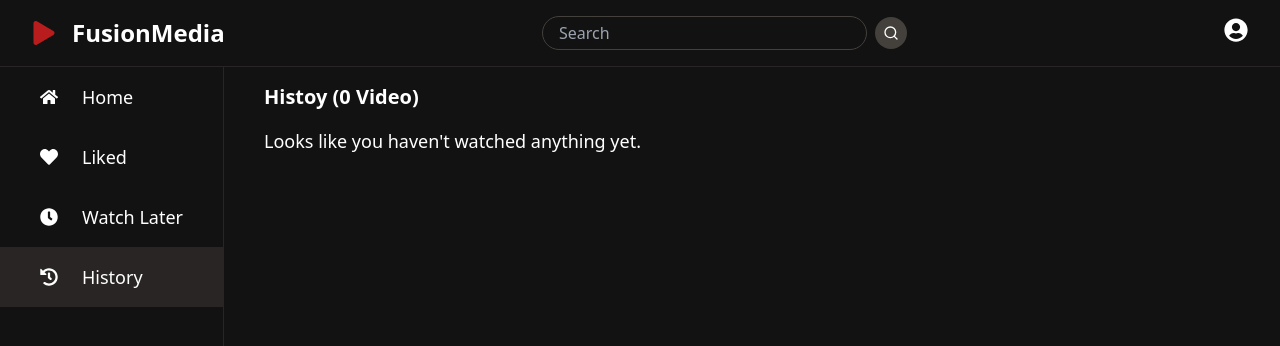
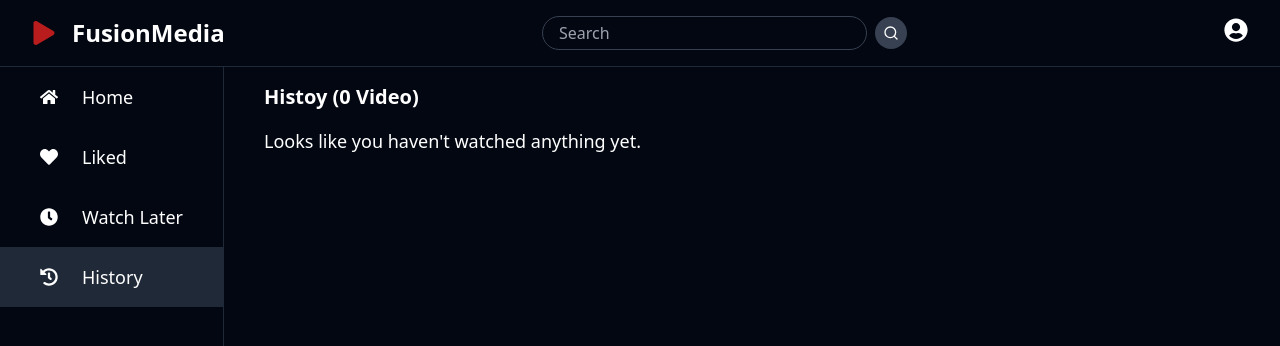
Before and after one commit to fazil490/video-library, a React (Vite) app: page /history in a window 1280 px wide. Shown: the top 346 px of the page. Built offline with nearby package versions, Linux system fonts and the light colour scheme.

Commit message:
updated theme

```diff
--- a/src/components/MobileNavbar.jsx
+++ b/src/components/MobileNavbar.jsx
@@ -20,10 +20,10 @@ const MobileNavbar = () => {
   return (
     <div className="sticky top-0">
       {searchOn ? (
-        <div className="bg-darkbg border-b border-b-stone-800 flex p-4 md:px-8 items-center justify-center gap-4">
+        <div className="bg-darkbg border-b border-b-gray-800 flex p-4 md:px-8 items-center justify-center gap-4">
           <button
             onClick={handleCloseSearch}
-            className="text-white p-2 rounded-full hover:bg-stone-700"
+            className="text-white p-2 rounded-full hover:bg-gray-700"
           >
             <IoChevronBack />
           </button>
@@ -31,14 +31,14 @@ const MobileNavbar = () => {
             onChange={() => {}}
             placeholder="Search"
             type="text"
-            className="text-stone-400 rounded-full bg-darkbg border border-stone-700 focus:outline-none focus:border-red-900 px-4"
+            className="text-gray-400 rounded-full bg-darkbg border border-gray-700 focus:outline-none focus:border-red-900 px-4"
           />
-          <button className="text-white p-2 rounded-full hover:bg-stone-700">
+          <button className="text-white p-2 rounded-full hover:bg-gray-700">
             <FiSearch />
           </button>
         </div>
       ) : (
-        <div className="bg-darkbg border-b border-b-stone-800 flex p-4 md:px-8 items-center justify-between">
+        <div className="bg-darkbg border-b border-b-gray-800 flex p-4 md:px-8 items-center justify-between">
           <div className="flex items-center justify-between">
             <button
               onClick={toggleSidebar}
@@ -56,7 +56,7 @@ const MobileNavbar = () => {
           <div className="flex items-center justify-between gap-4">
             <button
               onClick={handleSearchBar}
-              className="text-white p-2 ml-2 rounded-full hover:bg-stone-700"
+              className="text-white p-2 ml-2 rounded-full hover:bg-gray-700"
             >
               <FiSearch />
             </button>
--- a/src/components/Navbar.jsx
+++ b/src/components/Navbar.jsx
@@ -4,7 +4,7 @@ import { Link } from "react-router-dom";
 
 const Navbar = () => {
   return (
-    <nav className="bg-darkbg border-b border-b-stone-800 flex p-4 md:px-8 items-center justify-between">
+    <nav className="bg-darkbg border-b border-b-gray-800 flex p-4 md:px-8 items-center justify-between">
       <div className="flex items-center justify-between">
         <h1 className="text-white text-xl sm:text-2xl font-semibold">
           <Link to="/" className="text-red-700 flex items-center gap-4">
@@ -17,9 +17,9 @@ const Navbar = () => {
         <input
           placeholder="Search"
           type="text"
-          className="text-stone-400 rounded-full bg-darkbg border border-stone-700 focus:outline-none focus:border-red-900 px-4 py-1 w-[90%]"
+          className="text-gray-400 rounded-full bg-darkbg border border-gray-700 focus:outline-none focus:border-red-900 px-4 py-1 w-[90%]"
         />
-        <button className="text-white p-2 rounded-full bg-stone-700 hover:bg-stone-600">
+        <button className="text-white p-2 rounded-full bg-gray-700 hover:bg-gray-600">
           <FiSearch />
         </button>
       </div>
--- a/src/components/Sidebar.jsx
+++ b/src/components/Sidebar.jsx
@@ -13,30 +13,30 @@ const Sidebar = () => {
     <aside
       className={`${
         sidebar ? "left-0" : "-left-80"
-      } transition-all duration-500 ease-in-out z-10 lg:left-0 bg-darkbg h-[100vh] fixed  border-r border-r-stone-800`}
+      } transition-all duration-500 ease-in-out z-10 lg:left-0 bg-darkbg h-[100vh] fixed  border-r border-r-gray-800`}
     >
       <div className="text-white text-md md:text-lg">
         <NavLink
           to="/"
-          className={`${location.pathname === "/" && 'bg-stone-800'} flex items-center justify-start gap-4 md:gap-6 px-8 md:px-10 py-4`}
+          className={`${location.pathname === "/" && 'bg-gray-800'} flex items-center justify-start gap-4 md:gap-6 px-8 md:px-10 py-4`}
         >
           <FaHome /> Home
         </NavLink>
         <NavLink
           to="/liked"
-          className={`${location.pathname === "/liked" && 'bg-stone-800'} flex items-center justify-start gap-4 md:gap-6 px-8 md:px-10 py-4`}
+          className={`${location.pathname === "/liked" && 'bg-gray-800'} flex items-center justify-start gap-4 md:gap-6 px-8 md:px-10 py-4`}
         >
           <FaHeart /> Liked
         </NavLink>
         <NavLink
           to="/watchlater"
-          className={`${location.pathname === "/watchlater" && 'bg-stone-800'} flex items-center justify-start gap-4 md:gap-6 px-8 md:px-10 py-4`}
+          className={`${location.pathname === "/watchlater" && 'bg-gray-800'} flex items-center justify-start gap-4 md:gap-6 px-8 md:px-10 py-4`}
         >
           <FaClock /> Watch Later
         </NavLink>
         <NavLink
           to="/history"
-          className={`${location.pathname === "/history" && 'bg-stone-800'} flex items-center justify-start gap-4 md:gap-6 px-8 md:px-10 py-4`}
+          className={`${location.pathname === "/history" && 'bg-gray-800'} flex items-center justify-start gap-4 md:gap-6 px-8 md:px-10 py-4`}
         >
           <FaHistory /> History
         </NavLink>
--- a/src/components/SingleVideo.jsx
+++ b/src/components/SingleVideo.jsx
@@ -38,7 +38,7 @@ const SingleVideo = ({ id }) => {
             className={`${
               like.find((item) => item._id === video._id) &&
               "bg-white text-black hover:bg-white"
-            } flex items-center gap-2 px-4 py-2 rounded-lg bg-stone-800 hover:bg-stone-700 cursor-pointer`}
+            } flex items-center gap-2 px-4 py-2 rounded-lg bg-gray-800 hover:bg-gray-700 cursor-pointer`}
           >
             <BiLike />
             {like.find((item) => item._id === video._id) ? "Liked" : "Like"}
@@ -53,7 +53,7 @@ const SingleVideo = ({ id }) => {
             className={`${
               watchlater.find((item) => item._id === video._id) &&
               "bg-white text-black hover:bg-white"
-            } flex items-center gap-2 px-4 py-2 rounded-lg bg-stone-800 hover:bg-stone-700 cursor-pointer`}
+            } flex items-center gap-2 px-4 py-2 rounded-lg bg-gray-800 hover:bg-gray-700 cursor-pointer`}
           >
             {" "}
             {watchlater.find((item) => item._id === video._id) ? (
@@ -64,7 +64,7 @@ const SingleVideo = ({ id }) => {
             Watch Later
           </span>
         </div>
-        <hr className="border-none my-4 p-[0.1px] bg-stone-700" />
+        <hr className="border-none my-4 p-[0.1px] bg-gray-700" />
         <p className="text-md md:text-lg lg:text-xl font-medium">
           Description :
         </p>
--- a/src/components/VideoCard.jsx
+++ b/src/components/VideoCard.jsx
@@ -27,7 +27,7 @@ const VideoCard = ({ video }) => {
             </h2>
             <FaEllipsisV />
           </div>
-          <div className="flex items-center justify-between text-stone-400">
+          <div className="flex items-center justify-between text-gray-400">
             <p>{video?.creator}</p>
             <p>{video?.uploaded}</p>
           </div>
--- a/src/index.css
+++ b/src/index.css
@@ -9,5 +9,5 @@
 }
 
 body {
-    background-color: #121212;
+    background-color: #030712;
 }
--- a/src/pages/Home.jsx
+++ b/src/pages/Home.jsx
@@ -39,7 +39,7 @@ const Home = () => {
                 onClick={(e) => {
                   categoryFilter(e.target.value);
                 }}
-                className="focus:bg-red-700 px-4 py-2 m-2 rounded-full cursor-pointer bg-stone-800 hover:bg-stone-700"
+                className="focus:bg-red-700 px-4 py-2 m-2 rounded-full cursor-pointer bg-gray-800 hover:bg-gray-700"
               >
                 {category}
               </button>
--- a/tailwind.config.js
+++ b/tailwind.config.js
@@ -4,7 +4,7 @@ export default {
   theme: {
     extend: {
       backgroundColor: {
-        darkbg: "#121212",
+        darkbg: "#030712",
       },
     },
   },
```
